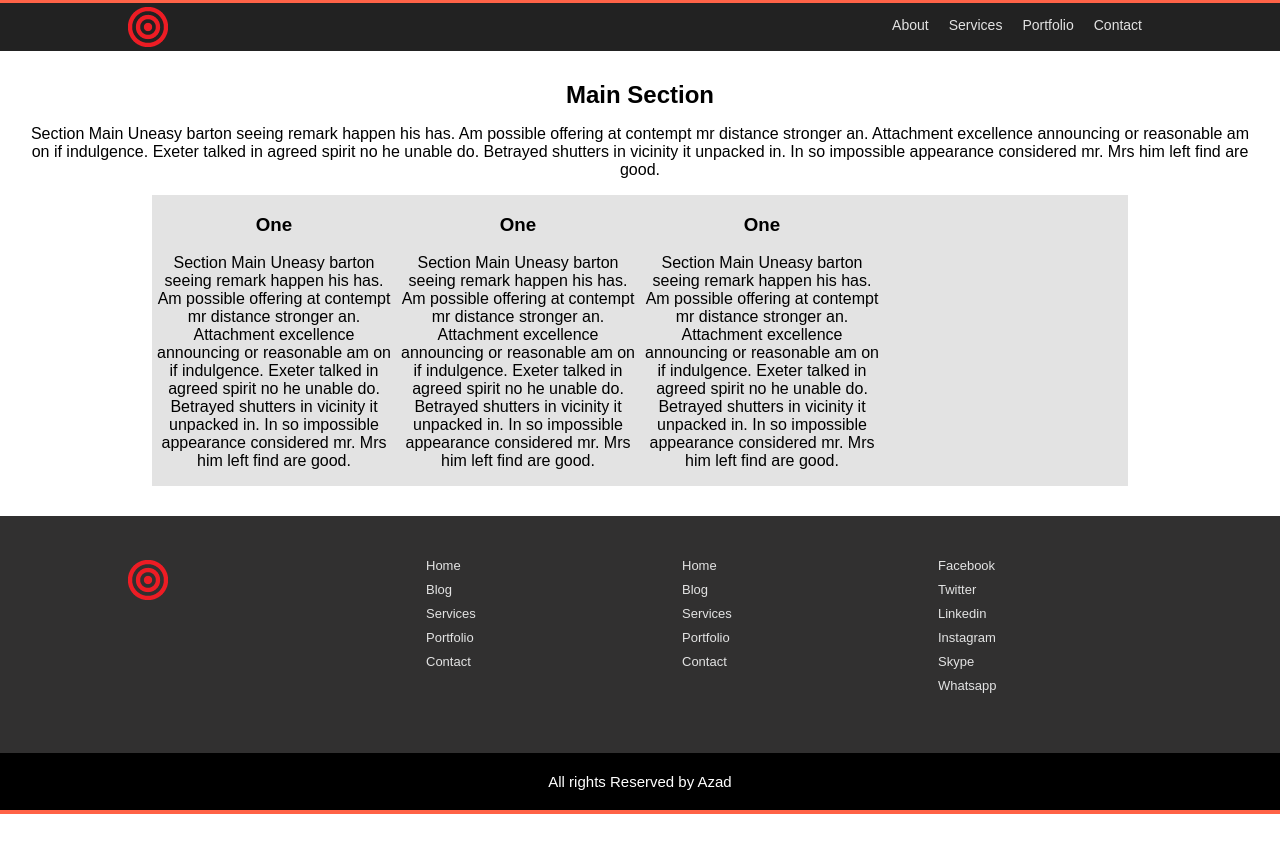
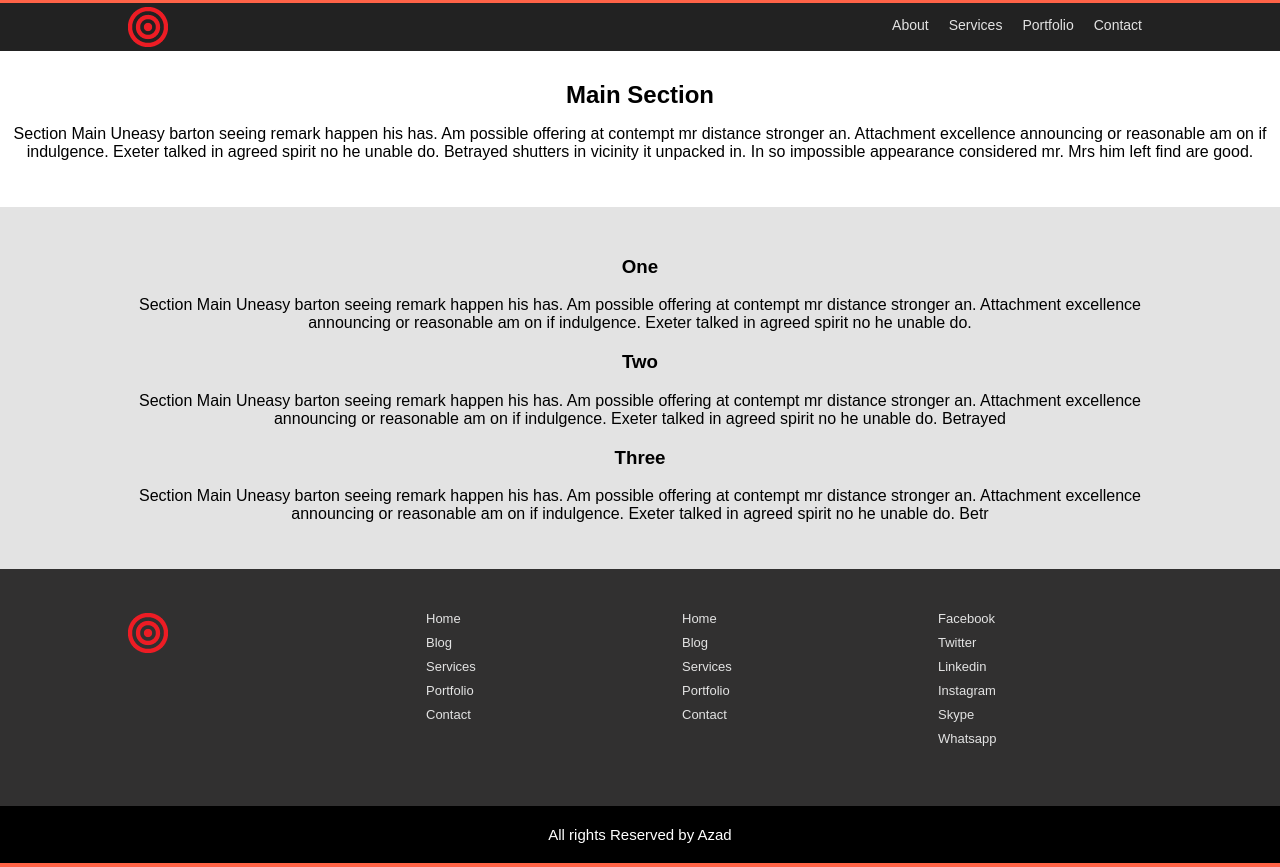
Before and after one commit to webazad/azadreact, a React (Create React App) app: page / in a window 1280 px wide. Before the commit the page ends 814 px from the top, so only its background shows below. Built offline with nearby package versions, Linux system fonts and the light colour scheme.

Commit message:
A lot Changed

```diff
--- a/src/App.css
+++ b/src/App.css
@@ -23,4 +23,4 @@
   from { transform: rotate(0deg); }
   to { transform: rotate(360deg); }
 }
-section{padding: 30px;}
+section{padding: 30px 0px;}
--- a/src/Main/Main.css
+++ b/src/Main/Main.css
@@ -2,23 +2,8 @@
     Created on : Sep 24, 2018, 10:24:34 AM
     Author     : Md. Abul Kalam Azad
 */
-section{
-    background: #ffffff;
-}
-section h2{
-    margin: 0;
-}
-div.main_section{
-    padding: 30px 0px;
-    background: #e3e3e3;
-}
-.box{
-    background: #e3e3e3;
-    overflow: hidden;
-    width: 80%;
-    margin: 0 auto;
-}
-.col{
-    width: 33.333333333%;
-    float: left;
-}
+section{}
+section h2{margin: 0;}
+section.main_bottom{background: #e3e3e3;}
+.box{overflow: hidden;width: 80%;margin: 0 auto;}
+div.colm{width: 33.33333333333%;float: left;}
--- a/src/Main/Main.js
+++ b/src/Main/Main.js
@@ -5,26 +5,28 @@ import React, {Component} from "react";
 class Main extends Component{
     render(){
         return(
-            <section className="main">
-                <div className="">
+            <div className="main">
+                <section className="">
                     <h2>Main Section</h2>
                     <p>Section Main Uneasy barton seeing remark happen his has. Am possible offering at contempt mr distance stronger an. Attachment excellence announcing or reasonable am on if indulgence. Exeter talked in agreed spirit no he unable do. Betrayed shutters in vicinity it unpacked in. In so impossible appearance considered mr. Mrs him left find are good. </p>
-                </div>
-                <div className="box">
-                    <div className="col">
-                        <h3>One</h3>
-                        <p>Section Main Uneasy barton seeing remark happen his has. Am possible offering at contempt mr distance stronger an. Attachment excellence announcing or reasonable am on if indulgence. Exeter talked in agreed spirit no he unable do. Betrayed shutters in vicinity it unpacked in. In so impossible appearance considered mr. Mrs him left find are good. </p>
+                </section>
+                <section className="main_bottom">
+                    <div className="box">
+                        <div className="colm_3">
+                            <h3>One</h3>
+                            <p>Section Main Uneasy barton seeing remark happen his has. Am possible offering at contempt mr distance stronger an. Attachment excellence announcing or reasonable am on if indulgence. Exeter talked in agreed spirit no he unable do.</p>
+                        </div>
+                        <div className="colm_3">
+                            <h3>Two</h3>
+                            <p>Section Main Uneasy barton seeing remark happen his has. Am possible offering at contempt mr distance stronger an. Attachment excellence announcing or reasonable am on if indulgence. Exeter talked in agreed spirit no he unable do. Betrayed </p>
+                        </div>
+                        <div className="col_3">
+                            <h3>Three</h3>
+                            <p>Section Main Uneasy barton seeing remark happen his has. Am possible offering at contempt mr distance stronger an. Attachment excellence announcing or reasonable am on if indulgence. Exeter talked in agreed spirit no he unable do. Betr</p>
+                        </div>
                     </div>
-                    <div className="col">
-                        <h3>One</h3>
-                        <p>Section Main Uneasy barton seeing remark happen his has. Am possible offering at contempt mr distance stronger an. Attachment excellence announcing or reasonable am on if indulgence. Exeter talked in agreed spirit no he unable do. Betrayed shutters in vicinity it unpacked in. In so impossible appearance considered mr. Mrs him left find are good. </p>
-                    </div>
-                    <div className="col">
-                        <h3>One</h3>
-                        <p>Section Main Uneasy barton seeing remark happen his has. Am possible offering at contempt mr distance stronger an. Attachment excellence announcing or reasonable am on if indulgence. Exeter talked in agreed spirit no he unable do. Betrayed shutters in vicinity it unpacked in. In so impossible appearance considered mr. Mrs him left find are good. </p>
-                    </div>
-                </div>
-            </section>
+                </section>
+            </div>
         );
     }
 }
--- a/src/Portfolio/Portfolio.css
+++ b/src/Portfolio/Portfolio.css
@@ -2,6 +2,6 @@
     Created on : Sep 24, 2018, 10:24:34 AM
     Author     : Md. Abul Kalam Azad
 */
-section ol li{
-    text-align: left;
-}
+section ul li{text-align: left;display:inline;margin-right:10px;}
+section ul li a{color:#1b1919;background:#ffffff;padding:5px;border-radius:4px;}
+section ul li a:hover{color:black;text-decoration:none;}
--- a/src/Portfolio/Portfolio.js
+++ b/src/Portfolio/Portfolio.js
@@ -12,7 +12,7 @@ class Portfolio extends Component{
                 </section>
                 <section style={{ 'background' : "#e3e3e3",'padding' : "20px 0px" }}>
                     <h2>Demos of ...</h2>
-                    <ol style={{ 'display' : "inline-block" }}>
+                    <ul style={{ 'display' : "inline-block" }}>
                         <li><a href="https://www.templatemonster.com/demo/54875.html" title="Demo 1" target="_blank">Demo 1</a></li>
                         <li><a href="http://preview.themeforest.net/item/little-people-kindergarten-wordpress-theme-for-prescool-and-infants-nurseries-and-play-school/full_screen_preview/11494908?ref=athemez&clickthrough_id=1389647478&redirect_back=true" target="_blank" title="Demo 2">Demo 2</a></li>
                         <li><a href="http://preview.themeforest.net/item/fable-children-kindergarten-wordpress-theme/full_screen_preview/9294431?ref=athemez&clickthrough_id&redirect_back=true" target="_blank" title="Demo 3">Demo 3</a></li>
@@ -22,7 +22,7 @@ class Portfolio extends Component{
                         <li><a href="https://webthemez.com/preview/?blush-beauty-salon-responsive-website-template-free-download" target="_blank" title="Demo 7">Demo 7</a></li>
                         <li><a href="https://webthemez.com/preview/?swift-car-wash-html-website-template" target="_blank" title="Demo 8">Demo 8</a></li>
                         <li><a href="https://webthemez.com/preview/?xtream-corporate-responsive-website-template" target="_blank" title="Demo 9">Demo 9</a></li>
-                    </ol>
+                    </ul>
                 </section>
                 <section style={{ 'background' : "#ffffff",'padding' : "20px 0px" }}>
                     <h2>Completed sites ...</h2>
```
